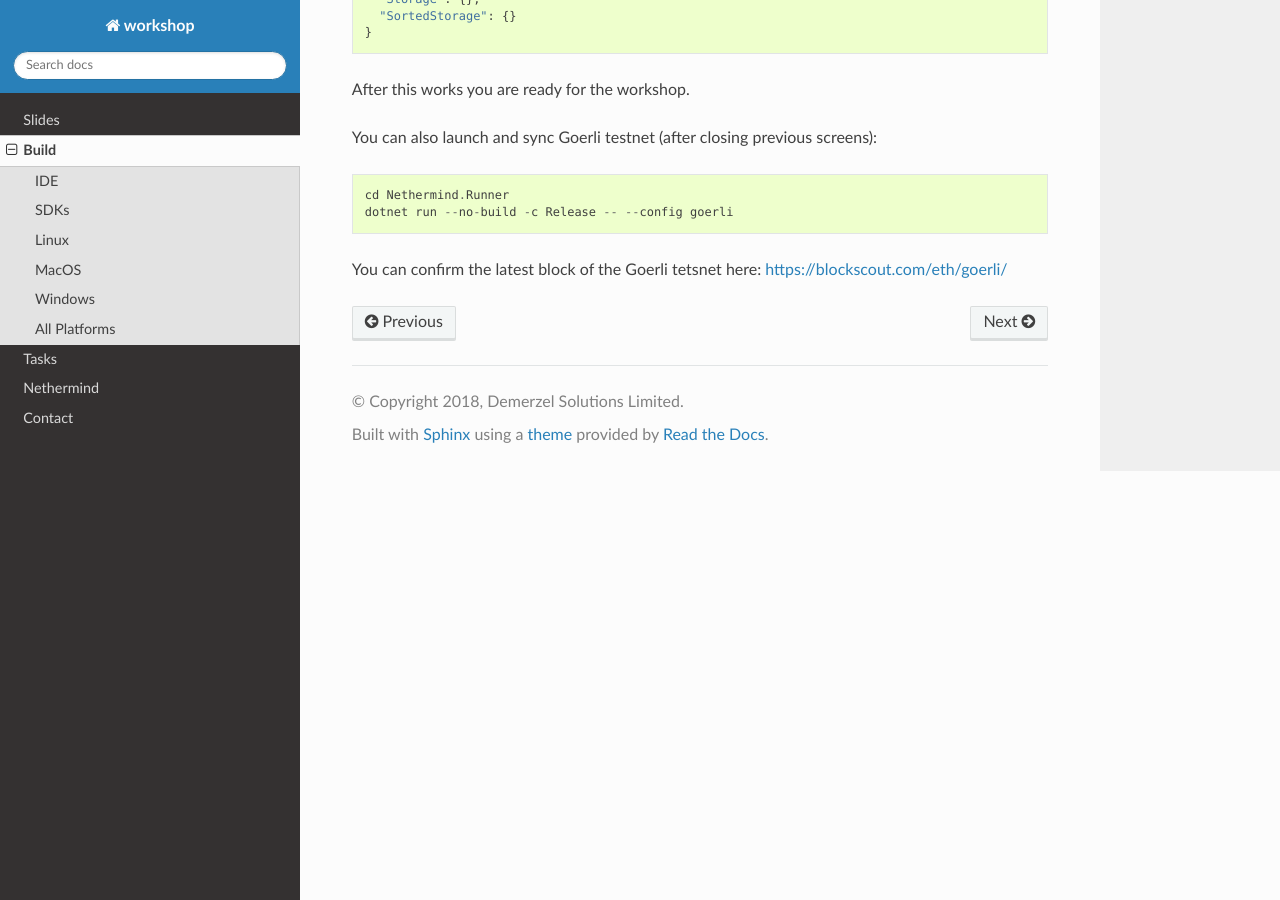
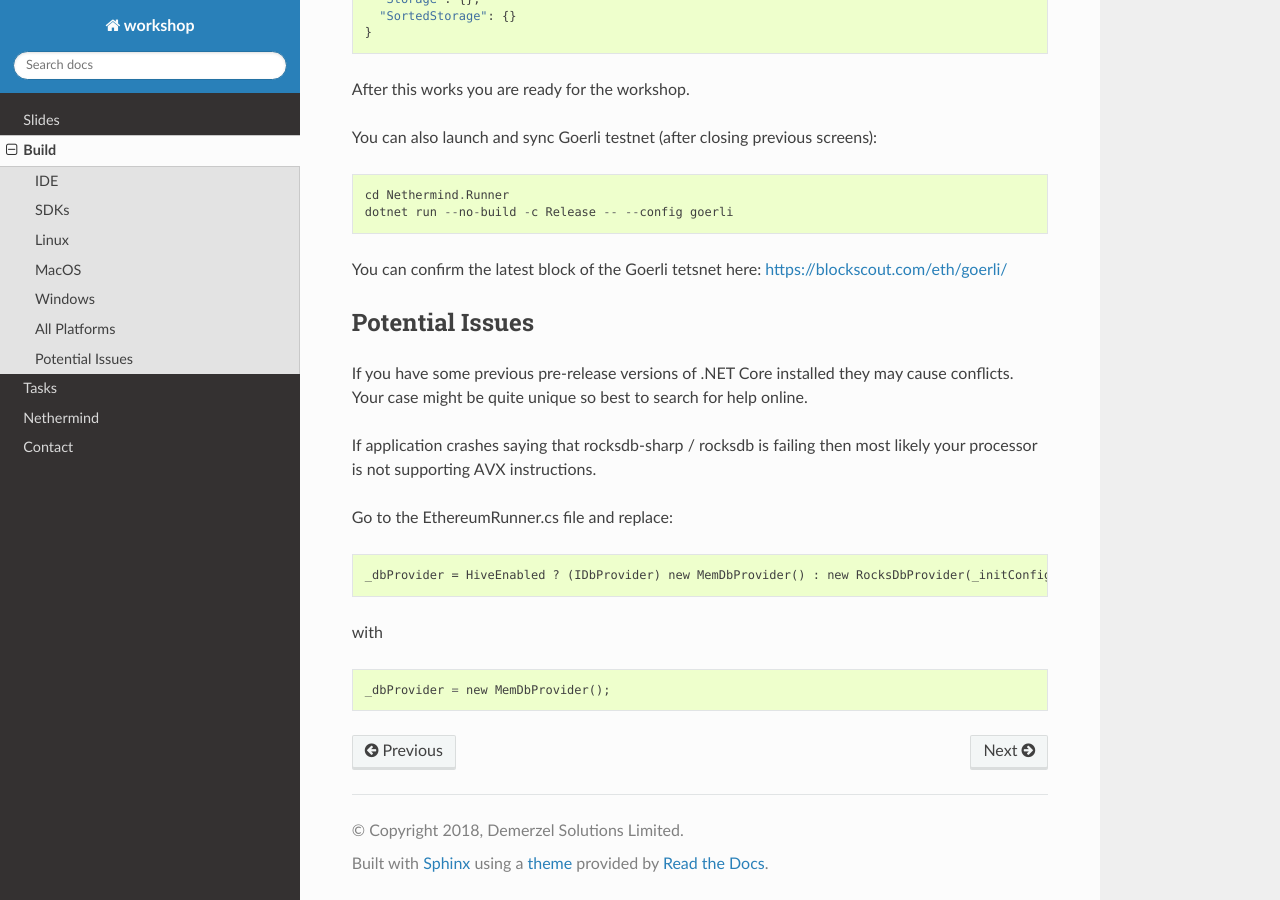
Before and after one commit to NethermindEth/workshop, a Sphinx documentation site: the page built from docs/source/build.rst, in a window 1280 px wide and 900 px high, scrolled down 1512 px. Built offline with Sphinx 7.4.7 and the Read the Docs theme 2.0.0, drawn with Linux system fonts in a browser that asks for light colours.

Commit message:
Update build.rst
issues described

```diff
--- a/docs/source/build.rst
+++ b/docs/source/build.rst
@@ -89,3 +89,23 @@ You can also launch and sync Goerli testnet (after closing previous screens):
 
 You can confirm the latest block of the Goerli tetsnet here:
 https://blockscout.com/eth/goerli/
+
+Potential Issues
+^^^^^^^^^^^^^^^^
+
+If you have some previous pre-release versions of .NET Core installed they may cause conflicts. Your case might be quite unique so best to search for help online.
+
+If application crashes saying that rocksdb-sharp / rocksdb is failing then most likely your processor is not supporting AVX instructions.
+
+Go to the EthereumRunner.cs file and replace:
+
+::
+
+_dbProvider = HiveEnabled ? (IDbProvider) new MemDbProvider() : new RocksDbProvider(_initConfig.BaseDbPath, dbConfig, _logManager, _initConfig.StoreTraces, _initConfig.StoreReceipts);
+
+
+with
+
+::
+
+_dbProvider = new MemDbProvider();
```
